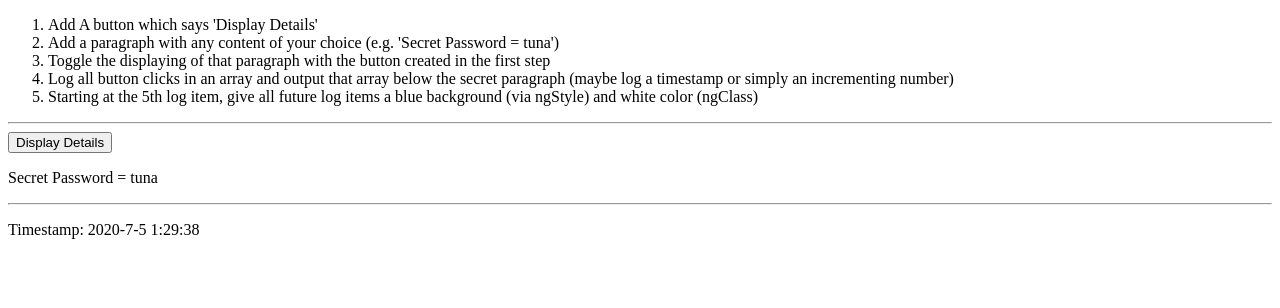
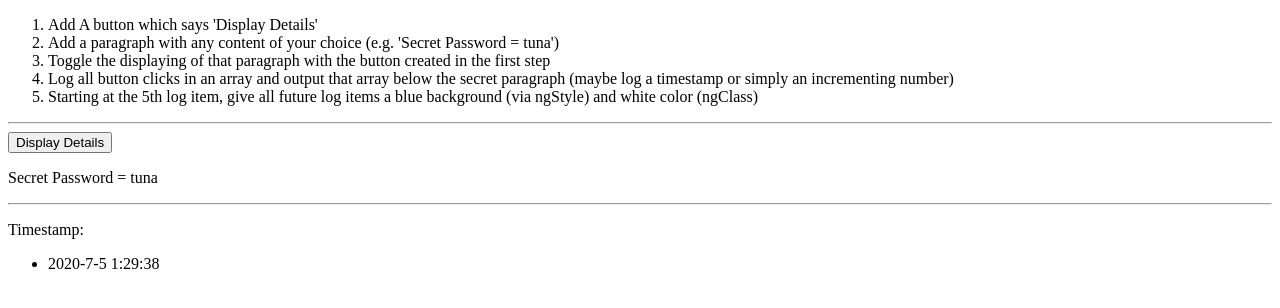
Before and after one commit to pbrandiezs/Udemy-Angular-The-Complete-Guide-2021-basics-assignment3, an Angular app: page / in a window 1280 px wide. Both pictures are taken after a click on the button "Display Details". Shown: the top 308 px of the page. Built offline with nearby package versions, Linux system fonts and the light colour scheme.

Commit message:
feat: Set up *ngFor to display as a list

```diff
--- a/src/app/app.component.html
+++ b/src/app/app.component.html
@@ -17,10 +17,13 @@
       </button>
       <p *ngIf="clicked" >Secret Password = tuna</p>
       <hr>
-      <p [ngStyle]="{'backgroundColor':buttonClicks.length >= 5 ? 'blue' : 'white' }"
+      <p> Timestamp: </p>
+      <ul [ngStyle]="{'backgroundColor':buttonClicks.length >= 5 ? 'blue' : 'white' }"
         [ngClass]="{hitFive: buttonClicks.length >= 5}"
         *ngIf="buttonClicks.length >= 1">
-        Timestamp: {{ buttonClicks.toString() }}</p>
+        <li *ngFor="let click of buttonClicks">
+          {{ click }}</li>
+      </ul>
     </div>
   </div>
 </div>
```
